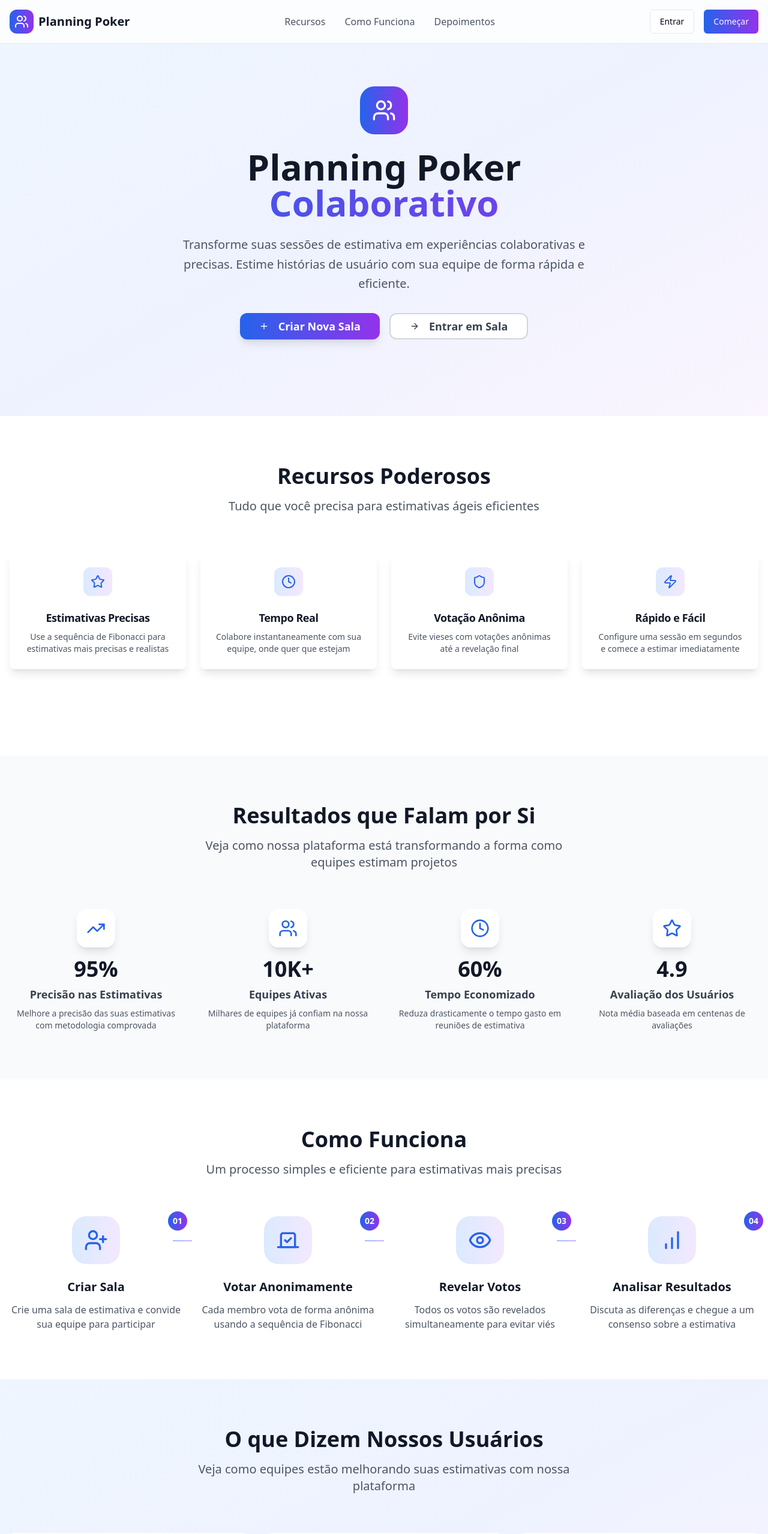
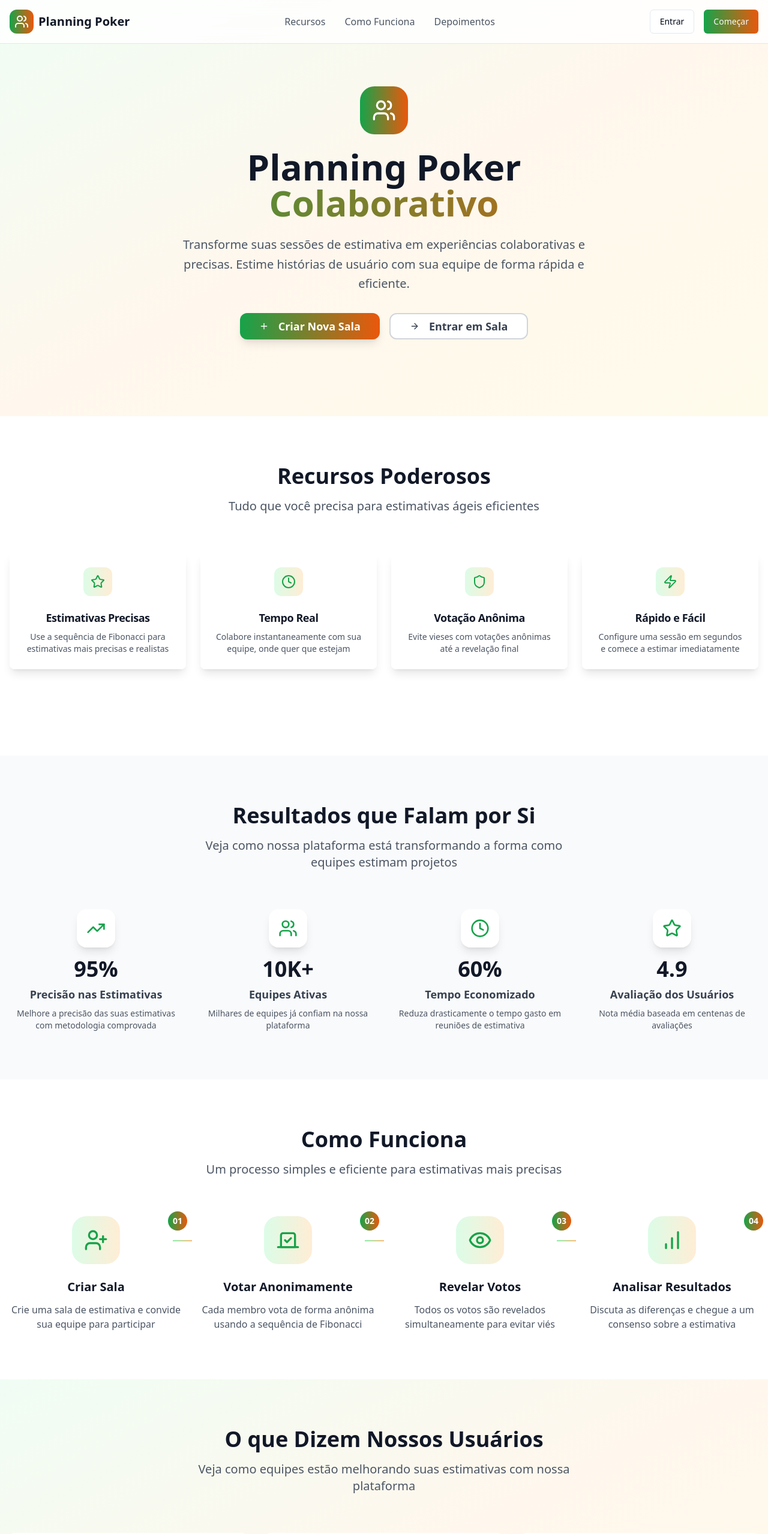
Before and after one commit to Pedrolustosa/story-point-playbook, a React (Vite) app: page / in a window 1280 px wide. Shown: the top 2558 px of the page at 60% size. Built offline with nearby package versions, Linux system fonts and the light colour scheme.

Commit message:
Refactor: Change color scheme to green and orange
Replaced the blue and purple color scheme with a green and orange one.

```diff
--- a/src/components/home/FeaturesGrid.tsx
+++ b/src/components/home/FeaturesGrid.tsx
@@ -32,8 +32,8 @@ export const FeaturesGrid: React.FC = () => {
       {features.map((feature, index) => (
         <Card key={index} className="border-0 shadow-lg hover:shadow-xl transition-shadow duration-300 bg-white/80 backdrop-blur-sm">
           <CardHeader className="text-center pb-2">
-            <div className="inline-flex items-center justify-center w-12 h-12 bg-gradient-to-r from-blue-100 to-purple-100 rounded-xl mb-4 mx-auto">
-              <feature.icon className="w-6 h-6 text-blue-600" />
+            <div className="inline-flex items-center justify-center w-12 h-12 bg-gradient-to-r from-green-100 to-orange-100 rounded-xl mb-4 mx-auto">
+              <feature.icon className="w-6 h-6 text-green-600" />
             </div>
             <CardTitle className="text-lg font-semibold text-gray-900">
               {feature.title}
--- a/src/components/home/HeroSection.tsx
+++ b/src/components/home/HeroSection.tsx
@@ -17,13 +17,13 @@ export const HeroSection: React.FC = () => {
 
   return (
     <div className="text-center">
-      <div className="inline-flex items-center justify-center w-20 h-20 bg-gradient-to-r from-blue-600 to-purple-600 rounded-3xl mb-6">
+      <div className="inline-flex items-center justify-center w-20 h-20 bg-gradient-to-r from-green-600 to-orange-600 rounded-3xl mb-6">
         <Users className="w-10 h-10 text-white" />
       </div>
 
       <h1 className="text-5xl md:text-6xl font-bold text-gray-900 mb-6">
         Planning Poker
-        <span className="bg-gradient-to-r from-blue-600 to-purple-600 bg-clip-text text-transparent block">
+        <span className="bg-gradient-to-r from-green-600 to-orange-600 bg-clip-text text-transparent block">
           Colaborativo
         </span>
       </h1>
@@ -37,7 +37,7 @@ export const HeroSection: React.FC = () => {
         <Button
           onClick={handleCreateRoom}
           size="lg"
-          className="bg-gradient-to-r from-blue-600 to-purple-600 hover:from-blue-700 hover:to-purple-700 text-white px-8 py-4 text-lg font-semibold rounded-xl shadow-lg hover:shadow-xl transform hover:-translate-y-0.5 transition-all duration-200"
+          className="bg-gradient-to-r from-green-600 to-orange-600 hover:from-green-700 hover:to-orange-700 text-white px-8 py-4 text-lg font-semibold rounded-xl shadow-lg hover:shadow-xl transform hover:-translate-y-0.5 transition-all duration-200"
         >
           <Plus className="w-5 h-5 mr-2" />
           Criar Nova Sala
@@ -47,7 +47,7 @@ export const HeroSection: React.FC = () => {
           onClick={handleJoinRoom}
           variant="outline"
           size="lg"
-          className="border-2 border-gray-300 hover:border-blue-300 text-gray-700 hover:text-blue-600 px-8 py-4 text-lg font-semibold rounded-xl hover:shadow-md transition-all duration-200"
+          className="border-2 border-gray-300 hover:border-green-300 text-gray-700 hover:text-green-600 px-8 py-4 text-lg font-semibold rounded-xl hover:shadow-md transition-all duration-200"
         >
           <ArrowRight className="w-5 h-5 mr-2" />
           Entrar em Sala
--- a/src/components/home/HowItWorksSection.tsx
+++ b/src/components/home/HowItWorksSection.tsx
@@ -46,10 +46,10 @@ export const HowItWorksSection: React.FC = () => {
           {steps.map((step, index) => (
             <div key={index} className="relative text-center group">
               <div className="relative">
-                <div className="inline-flex items-center justify-center w-20 h-20 bg-gradient-to-r from-blue-100 to-purple-100 rounded-3xl mb-6 group-hover:scale-110 transition-transform duration-300">
-                  <step.icon className="w-10 h-10 text-blue-600" />
+                <div className="inline-flex items-center justify-center w-20 h-20 bg-gradient-to-r from-green-100 to-orange-100 rounded-3xl mb-6 group-hover:scale-110 transition-transform duration-300">
+                  <step.icon className="w-10 h-10 text-green-600" />
                 </div>
-                <div className="absolute -top-2 -right-2 w-8 h-8 bg-gradient-to-r from-blue-600 to-purple-600 rounded-full flex items-center justify-center text-white text-sm font-bold">
+                <div className="absolute -top-2 -right-2 w-8 h-8 bg-gradient-to-r from-green-600 to-orange-600 rounded-full flex items-center justify-center text-white text-sm font-bold">
                   {step.step}
                 </div>
               </div>
@@ -58,7 +58,7 @@ export const HowItWorksSection: React.FC = () => {
               <p className="text-gray-600">{step.description}</p>
 
               {index < steps.length - 1 && (
-                <div className="hidden lg:block absolute top-10 -right-4 w-8 h-0.5 bg-gradient-to-r from-blue-300 to-purple-300"></div>
+                <div className="hidden lg:block absolute top-10 -right-4 w-8 h-0.5 bg-gradient-to-r from-green-300 to-orange-300"></div>
               )}
             </div>
           ))}
--- a/src/components/home/LandingPage.tsx
+++ b/src/components/home/LandingPage.tsx
@@ -15,7 +15,7 @@ export const LandingPage: React.FC = () => {
 
       <main>
         {/* Hero Section */}
-        <section className="pt-20 pb-16 bg-gradient-to-br from-blue-50 via-indigo-50 to-purple-50">
+        <section className="pt-20 pb-16 bg-gradient-to-br from-green-50 via-orange-50 to-amber-50">
           <div className="container mx-auto px-4 py-16">
             <HeroSection />
           </div>
--- a/src/components/home/Navbar.tsx
+++ b/src/components/home/Navbar.tsx
@@ -12,16 +12,16 @@ export const Navbar: React.FC = () => {
       <div className="container mx-auto px-4 py-4">
         <div className="flex items-center justify-between">
           <div className="flex items-center space-x-2">
-            <div className="inline-flex items-center justify-center w-10 h-10 bg-gradient-to-r from-blue-600 to-purple-600 rounded-xl">
+            <div className="inline-flex items-center justify-center w-10 h-10 bg-gradient-to-r from-green-600 to-orange-600 rounded-xl">
               <Users className="w-6 h-6 text-white" />
             </div>
             <span className="text-xl font-bold text-gray-900">Planning Poker</span>
           </div>
 
           <div className="hidden md:flex items-center space-x-8">
-            <a href="#features" className="text-gray-600 hover:text-blue-600 transition-colors">Recursos</a>
-            <a href="#how-it-works" className="text-gray-600 hover:text-blue-600 transition-colors">Como Funciona</a>
-            <a href="#testimonials" className="text-gray-600 hover:text-blue-600 transition-colors">Depoimentos</a>
+            <a href="#features" className="text-gray-600 hover:text-green-600 transition-colors">Recursos</a>
+            <a href="#how-it-works" className="text-gray-600 hover:text-green-600 transition-colors">Como Funciona</a>
+            <a href="#testimonials" className="text-gray-600 hover:text-green-600 transition-colors">Depoimentos</a>
           </div>
 
           <div className="flex items-center space-x-4">
@@ -34,7 +34,7 @@ export const Navbar: React.FC = () => {
             </Button>
             <Button
               onClick={() => navigate('/create-room')}
-              className="bg-gradient-to-r from-blue-600 to-purple-600 hover:from-blue-700 hover:to-purple-700"
+              className="bg-gradient-to-r from-green-600 to-orange-600 hover:from-green-700 hover:to-orange-700"
             >
               Começar
             </Button>
--- a/src/components/home/StatsSection.tsx
+++ b/src/components/home/StatsSection.tsx
@@ -46,7 +46,7 @@ export const StatsSection: React.FC = () => {
           {stats.map((stat, index) => (
             <div key={index} className="text-center group">
               <div className="inline-flex items-center justify-center w-16 h-16 bg-white rounded-2xl shadow-lg mb-4 group-hover:scale-110 transition-transform duration-300">
-                <stat.icon className="w-8 h-8 text-blue-600" />
+                <stat.icon className="w-8 h-8 text-green-600" />
               </div>
               <div className="text-4xl font-bold text-gray-900 mb-2">{stat.number}</div>
               <div className="text-lg font-semibold text-gray-700 mb-2">{stat.label}</div>
--- a/src/components/home/TestimonialsSection.tsx
+++ b/src/components/home/TestimonialsSection.tsx
@@ -32,7 +32,7 @@ export const TestimonialsSection: React.FC = () => {
   ];
 
   return (
-    <section id="testimonials" className="py-20 bg-gradient-to-br from-blue-50 via-indigo-50 to-purple-50">
+    <section id="testimonials" className="py-20 bg-gradient-to-br from-green-50 via-orange-50 to-amber-50">
       <div className="container mx-auto px-4">
         <div className="text-center mb-16">
           <h2 className="text-3xl md:text-4xl font-bold text-gray-900 mb-4">
@@ -48,7 +48,7 @@ export const TestimonialsSection: React.FC = () => {
             <Card key={index} className="border-0 shadow-lg hover:shadow-xl transition-shadow duration-300 bg-white/80 backdrop-blur-sm">
               <CardContent className="p-6">
                 <div className="mb-4">
-                  <Quote className="w-8 h-8 text-blue-600 mb-4" />
+                  <Quote className="w-8 h-8 text-green-600 mb-4" />
                   <p className="text-gray-700 italic mb-4">"{testimonial.content}"</p>
                   <div className="flex items-center mb-4">
                     {[...Array(testimonial.rating)].map((_, i) => (
@@ -58,7 +58,7 @@ export const TestimonialsSection: React.FC = () => {
                 </div>
 
                 <div className="flex items-center">
-                  <div className="w-12 h-12 bg-gradient-to-r from-blue-600 to-purple-600 rounded-full flex items-center justify-center text-white font-semibold text-sm mr-4">
+                  <div className="w-12 h-12 bg-gradient-to-r from-green-600 to-orange-600 rounded-full flex items-center justify-center text-white font-semibold text-sm mr-4">
                     {testimonial.avatar}
                   </div>
                   <div>
```
